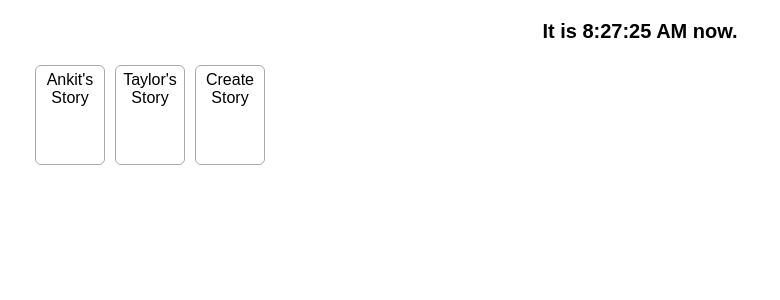
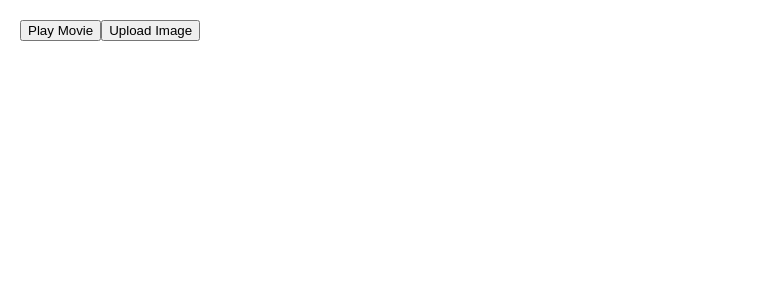
Before and after one commit to inai17ibar/react-sample-app, a React (Create React App) app: page / in a window 1280 px wide. Shown: the top 300 px of the page, without its empty margins (0-780 px from the left). Built offline with nearby package versions, Linux system fonts and the light colour scheme.

Commit message:
Add responding to events

```diff
--- a/src/App.js
+++ b/src/App.js
@@ -1,9 +1,32 @@
 import React from 'react';
 import './App.css';
-import StoryTrayApp from './StoryTrayApp';
 
 export default function App() {
   return (
-    <StoryTrayApp></StoryTrayApp>
+    <Toolbar
+      onPlayMovie={() => alert('Playing!')}
+      onUploadImage={() => alert('Uploading!')}
+    />
   );
 }
+
+function Toolbar({ onPlayMovie, onUploadImage }) {
+  return (
+    <div>
+      <Button onClick={onPlayMovie}>
+        Play Movie
+      </Button>
+      <Button onClick={onUploadImage}>
+        Upload Image
+      </Button>
+    </div>
+  );
+}
+
+function Button({ onClick, children }) {
+  return (
+    <button onClick={onClick}>
+      {children}
+    </button>
+  );
+}
```
